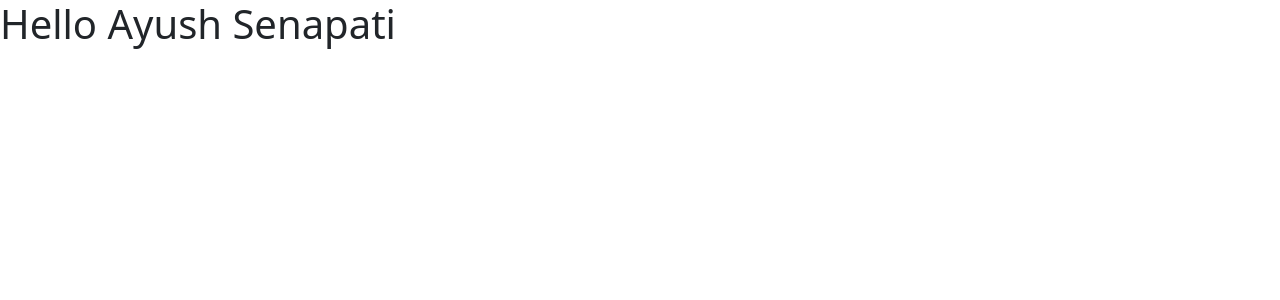
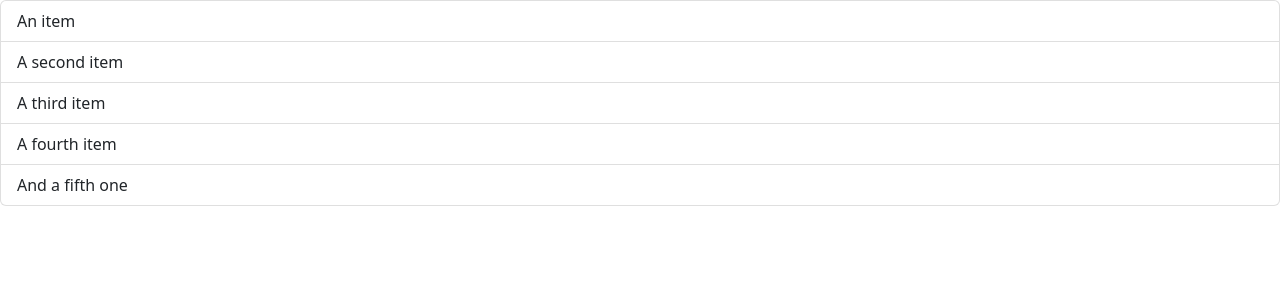
Before and after one commit to Ayush29Ayush/React-Vite-Ts-App, a React (Vite) app: page / in a window 1280 px wide. Shown: the top 300 px of the page. Built offline with nearby package versions, Linux system fonts and the light colour scheme.

Commit message:
Added ListGroup

```diff
--- a/src/App.tsx
+++ b/src/App.tsx
@@ -1,9 +1,10 @@
-import Message from "./message";
+// import Message from "./Message";
+import ListGroup from "./components/ListGroup";
 
 function App() {
   return (
     <div>
-      <Message />
+      <ListGroup />
     </div>
   );
 }
--- /dev/null
+++ b/src/components/ListGroup.tsx
@@ -0,0 +1,17 @@
+import { Fragment } from "react";
+
+function ListGroup() {
+  return (
+    <Fragment>
+      <ul className="list-group">
+        <li className="list-group-item">An item</li>
+        <li className="list-group-item">A second item</li>
+        <li className="list-group-item">A third item</li>
+        <li className="list-group-item">A fourth item</li>
+        <li className="list-group-item">And a fifth one</li>
+      </ul>
+    </Fragment>
+  );
+}
+
+export default ListGroup;
```
